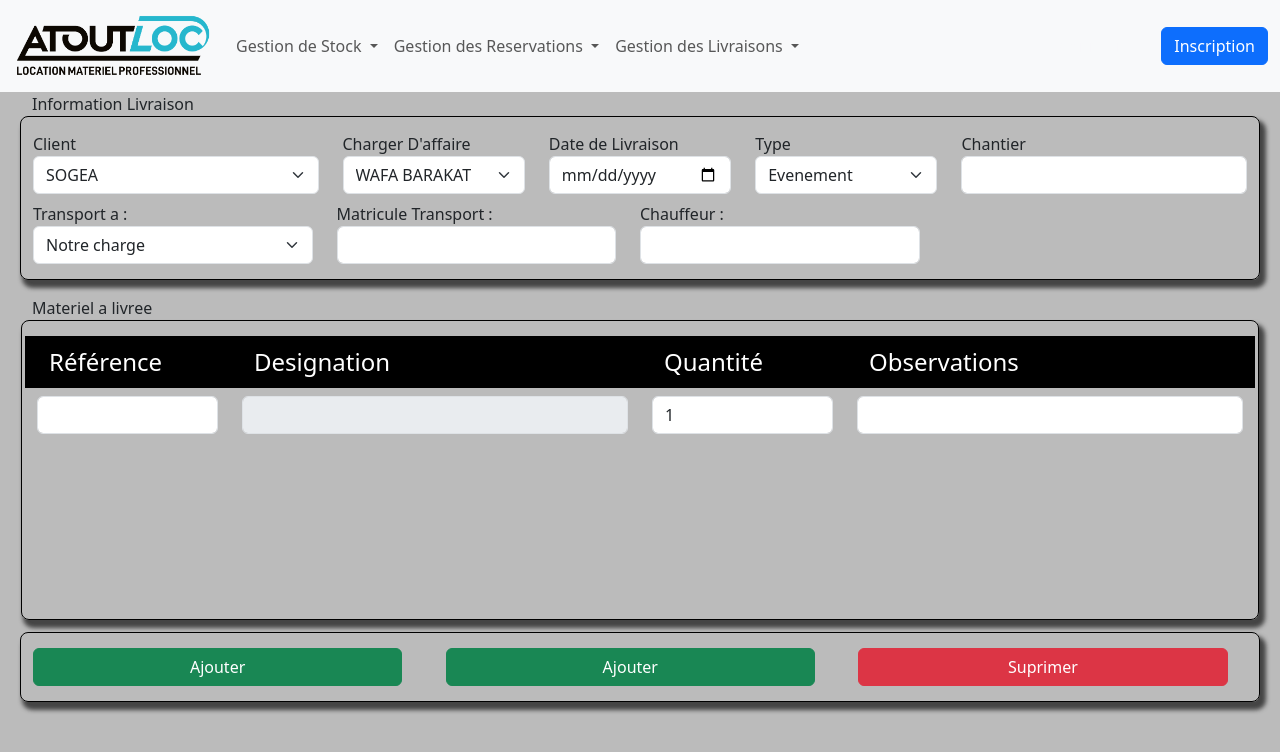
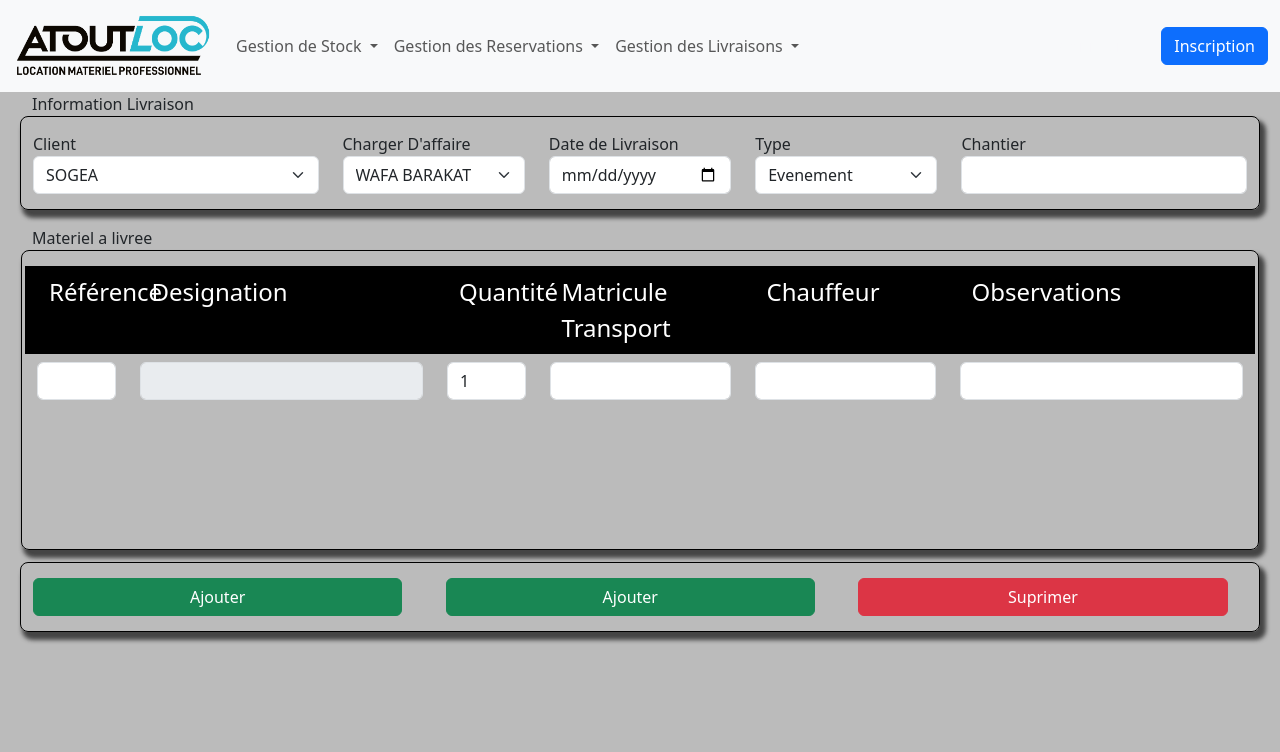
Before and after one commit to moronto/moronto, a Django app: page /newlivraison/ in a window 1280 px wide. Shown: the top 752 px of the page. Run offline with Django 5.2, Linux system fonts and the light colour scheme; data comes from the database, SQL or seed files in the repository; some libraries are stand-ins or nearby versions.

Commit message:
mise ajour models livraison

```diff
--- a/inventaire/static/css/style.css
+++ b/inventaire/static/css/style.css
@@ -11,7 +11,8 @@
 
 body {
 
-    background:#BBB
+    background:#BBB;
+    position: relative;
 
 
 }
@@ -170,4 +171,5 @@ table {
     transition: all .3s ease;
 }
 
+
 /*end css for app livraison*/
--- a/inventaire/static/js/scriptes.js
+++ b/inventaire/static/js/scriptes.js
@@ -174,6 +174,10 @@ function selectTrans() {
 $('#no').on('click',function(){
   const div=document.querySelector("#alertAddRef")
   div.style.display='none'
+  document.querySelector('#refMateriel').value=""
+  document.querySelector('#observations').value=""
+
 })
 
+
 //End newlivraison
--- a/inventaire/templates/base.html
+++ b/inventaire/templates/base.html
@@ -64,7 +64,7 @@
                         Gestion des Livraisons
                     </a>
                     <ul class="dropdown-menu">
-                        <li><a class="dropdown-item" href="#">Livraisons</a></li>
+                            <li><a class="dropdown-item" href="{% url 'livraison' %}">Livraisons</a></li>
                             <li><a class="dropdown-item" href="{% url 'newLivraison' %}">Ajouter un nouveau</a></li>
                     </ul>
                 </li>
--- a/livraisons/templates/livraisons/newLivraison.html
+++ b/livraisons/templates/livraisons/newLivraison.html
@@ -2,10 +2,11 @@
 
 {%  extends  'base.html'%}
 {% block content %}
+
+
 <div  id="alertAddRef" class="alertAddRef" style="display: none;">
-    <p>Le reference saise n'existe pas. Voulez vous L'ajouter<p>
-     <a id="yes" class="btn btn-success" href="{% url 'addstock'%}">Oui</a>
-     <a id="no" class="btn btn-danger">No</a>
+    <p>La référence saisie n'existe pas. <p>
+     <a id="no" class="btn btn-danger">Quitter</a>
 
 
 </div>
@@ -45,24 +46,7 @@
         <label for="chantier">Chantier</label>
         <input type="text" name="chantier" class="form-control" required>
     </div>
-    <div id="trans" class="row mt-2">
-        <div class="col-md-3">
-            <label for="typeTrans" >Transport a :</label>
-        <select id="typeTrans" name="typeTrans" class="form-select" onchange="selectTrans()">
-            <option value="notre" selected>Notre charge</option>
-            <option value="client" >La charge de client </option>
-        </select>
-        </div>
-        <div class="col-md-3">
-            <label for="matTrans" class="trans" >Matricule Transport :</label>
-            <input type="text" id="matTrans" name="matTrans" class="form-control trans"   >
-        </div>
-        <div class="col-md-3">
-            <label for="condTrans" class="trans" >Chauffeur :</label>
-            <input type="text" id="condTrans" name="condTrans" class="form-control trans"  >
-        </div>
 
-    </div>
 </div>
 
 
@@ -71,19 +55,23 @@
 <div  id="materiel" class=" borderShadaw mat">
     <div >
         <div class="row bg-black pt-2 pb-2 text-white  mb-2">
-            <div class="col-md-2 ps-4 fs-4">Référence</div>
-            <div class="col-md-4 ps-4 fs-4">Designation</div>
-            <div class="col-md-2 ps-4 fs-4">Quantité</div>
-            <div class="col-md-4 ps-4 fs-4">Observations</div>
+            <div class="col-md-1 ps-4 fs-4">Référence</div>
+            <div class="col-md-3 ps-4 fs-4">Designation</div>
+            <div class="col-md-1 ps-4 fs-4">Quantité</div>
+            <div class="col-md-2 ps-4 fs-4">Matricule Transport</div>
+            <div class="col-md-2 ps-4 fs-4">Chauffeur</div>
+            <div class="col-md-3 ps-4 fs-4">Observations</div>
         </div>
     </div>
-        <!-- zonne body -->
+    <!-- zonne body -->
     <div id="body">
         <div class="row   mb-1">
-                <div class="col-md-2"><input required name="refMateriel" id="refMateriel" type="text" class="form-control"></div>
-                <div class="col-md-4"><input disabled name="designation" id="designation" type="text" class="form-control"></div>
-                <div class="col-md-2"><input value=1 name="qte" type="number" class="form-control"></div>
-                <div class="col-md-4"><input name="observations" type="text" class="form-control"></div>
+            <div class="col-md-1"><input required name="refMateriel" id="refMateriel" type="text" class="form-control"></div>
+            <div class="col-md-3"><input disabled name="designation" id="designation" type="text" class="form-control"></div>
+            <div class="col-md-1"><input value=1 name="qte" type="number" class="form-control"></div>
+            <div class="col-md-2"><input type="text" id="matTrans" name="matTrans" class="form-control trans"   ></div>
+            <div class="col-md-2"><input type="text" id="condTrans" name="condTrans" class="form-control trans"  ></div>
+            <div class="col-md-3"><input id='observations' name="observations" type="text" class="form-control"></div>
         </div>
     </div>
 
--- a/livraisons/urls.py
+++ b/livraisons/urls.py
@@ -3,6 +3,7 @@ from django.urls import path,include
 from .views import *
 
 urlpatterns = [
+    path('livraison/',livraison,name='livraison'),
     path('newlivraison/',newLivraison,name='newLivraison'),
     path('designation/',designation,name='designation'),
 
--- a/livraisons/views.py
+++ b/livraisons/views.py
@@ -1,17 +1,20 @@
 from django.shortcuts import render,redirect
 from .models import *
+from django.contrib.auth.models import User
 from inventaire.models import *
 from datetime import timezone,datetime
 from django.contrib import messages
 from django.http import JsonResponse
 from django.urls import reverse
 
+
+def livraison(request):
+
+    return render(request,'livraisons/livraison.html')
+
 def newLivraison(request):
     if request.method=='POST':
         req=request.POST
-        print(request.POST.get("matTrans"))
-
-
         currentYear=datetime.now().strftime("%Y").strip()
         bls=[]
         livraison=Livraison.objects.all()
@@ -29,12 +32,13 @@ def newLivraison(request):
             chargerAffaire=request.POST.get("chargerAffaire"),
             typeLivraison=request.POST.get("typeLivraison"),
             chantier=request.POST.get("chantier"),
-            typeTrans=request.POST.get("typeTrans"),
-            matTrans=request.POST.get("matTrans"),
-            condTrans=request.POST.get("condTrans"),
+            created_by=User.username,
+
         )
         bl.save()
 
+        # if len(req.getlist("refMateriel"))==1:
+        #     l=
 
         for i in range(len(req.getlist("refMateriel"))):
             detail=DetailsLivraison(
@@ -42,6 +46,8 @@ def newLivraison(request):
                 refMateriel=req.getlist('refMateriel')[i],
                 designation=req.getlist('designation')[i],
                 qte=int(req.getlist('qte')[i]),
+                matTrans=req.getlist("matTrans")[i],
+                condTrans=req.getlist("condTrans")[i],
                 observations=req.getlist('observations')[i],
             )
             detail.save()
@@ -60,12 +66,9 @@ def newLivraison(request):
 def designation(request):
     ref=request.GET.get('valSearch')
     data=Stock.objects.filter(refMateriel=ref).values('designation')
-    print(len(data))
     if len(data)==0:
         d={'designation':""}
-        print(d)
     else:
         d=data[0]
-        print("ha mad prantir ",d)
 
     return JsonResponse({'data':d})
```
Also changed, not shown: livraisons/models.py (+4 -4 lines), livraisons/templates/livraisons/livraison.html (added, +14 -0 lines), db.sqlite3, inventaire/migrations/0007_alter_detilsreservation_datelivraison_and_more.py (added), inventaire/migrations/0008_alter_detilsreservation_datelivraison_and_more.py (added), livraisons/migrations/0005_remove_livraison_condtrans_remove_livraison_mattrans_and_more.py (added), livraisons/migrations/0006_livraison_typelivraison.py (added).
